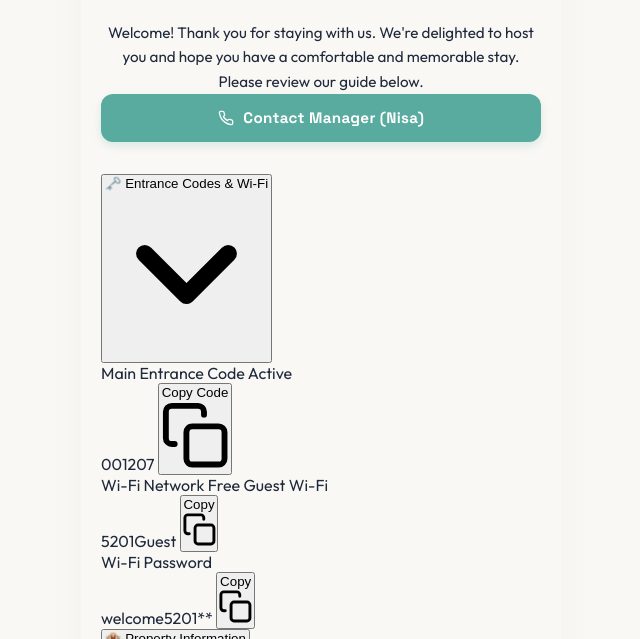
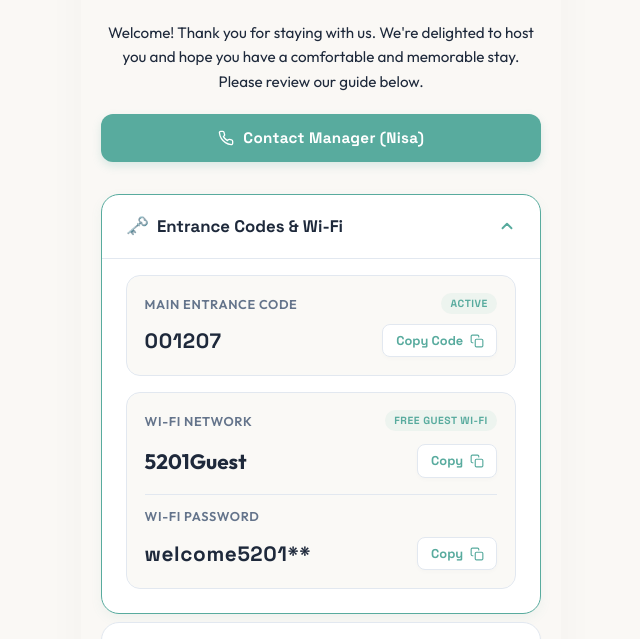
Before and after one commit to sahinerdemir/Cadillac-MiMo, a plain HTML site: page instructions/index.html in a window 1280 px wide. Shown: the part 145-784 px from the top of the page, without its empty margins (319-959 px from the left). Drawn offline with Linux system fonts and the light colour scheme.

Commit message:
fix: resolve nested syntax error on welcome-card in style.css and bump index.html cache-buster to v1.0.3

```diff
--- a/instructions/index.html
+++ b/instructions/index.html
@@ -16,7 +16,7 @@
   <link href="https://fonts.googleapis.com/css2?family=Outfit:wght@300;400;500;600;700&family=Space+Grotesk:wght@500;700&display=swap" rel="stylesheet">
 
   <!-- Main Stylesheet -->
-  <link rel="stylesheet" href="/instructions/style.css?v=1.0.2">
+  <link rel="stylesheet" href="/instructions/style.css?v=1.0.3">
 </head>
 <body>
 
--- a/instructions/style.css
+++ b/instructions/style.css
@@ -100,8 +100,6 @@ body {
   fill: var(--color-primary);
 }
 
-/* Welcome letter card */
-.welcome-card {
 /* Welcome letter card */
 .welcome-card {
   width: 100%;
```
